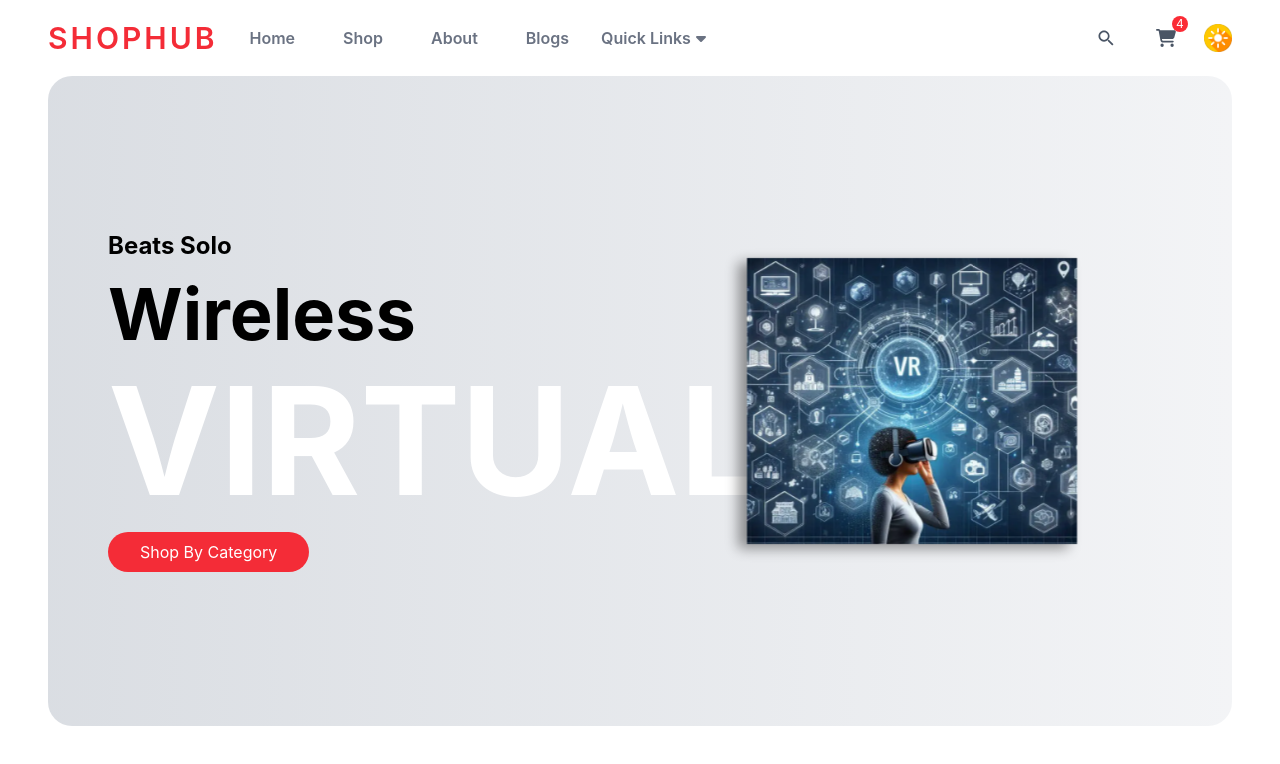
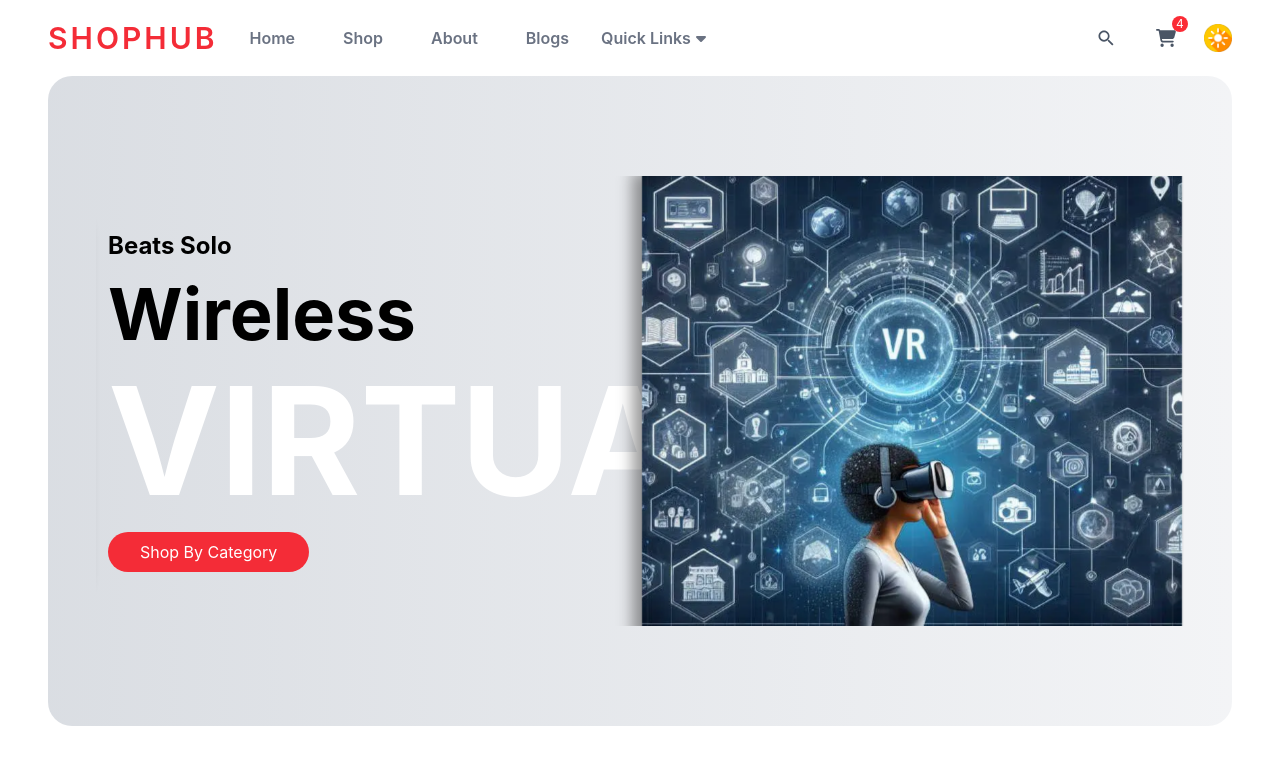
Before and after one commit to kaxadeveloper/Ecommerce, a React (Vite) app: page / in a window 1280 px wide. Shown: the top 764 px of the page. Built offline with nearby package versions, Linux system fonts and the light colour scheme.

Commit message:
add more styles to img tag

```diff
--- a/src/components/Hero/Hero.jsx
+++ b/src/components/Hero/Hero.jsx
@@ -67,7 +67,7 @@ const Hero = () => {
                                         <div className='order-1 sm:order-2'>
                                             <div>
                                                 <img src={data.img} alt=""
-                                                    className='w-[300px] h-[300px] sm:h-[450px] sm:scale-105 lg:scale-110 object-contain  mx-auto drop-shadow-[-8px_4px_6px_rgba(0,0,0,.4)] relative z-40'
+                                                    className='w-[300px] sm:w-[450px] h-[300px] sm:h-[450px] sm:scale-105 lg:scale-120 object-contain  mx-auto drop-shadow-[-8px_4px_6px_rgba(0,0,0,.4)] relative z-40'
                                                 />
                                             </div>
                                         </div>
```
